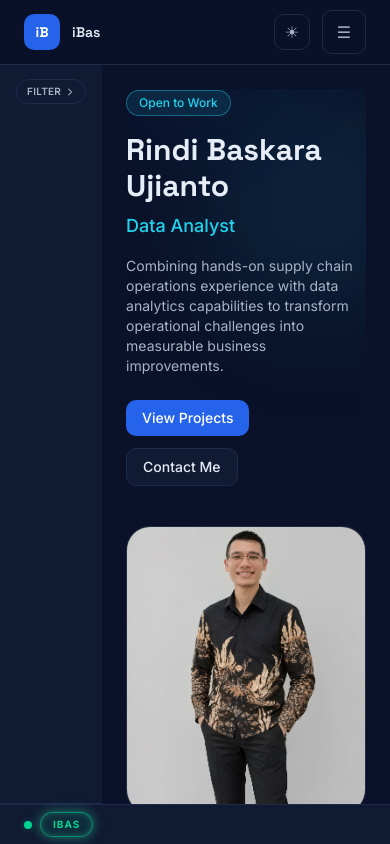
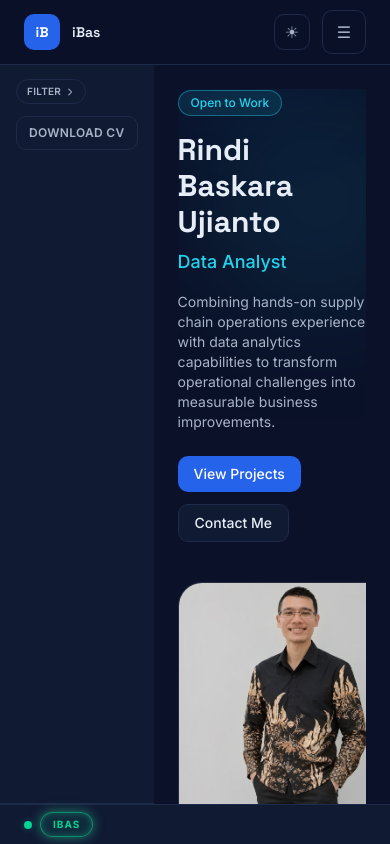
Before and after one commit to rdbaskara/rdbaskara.github.io, a Next.js app: page / in a window 390 px wide. Built offline with nearby package versions, Linux system fonts and the light colour scheme.

Commit message:
Add CV download link to mobile sidebar

```diff
--- a/components/workspace/SideBar.tsx
+++ b/components/workspace/SideBar.tsx
@@ -129,7 +129,7 @@ export function SideBar({ activeCategory, onCategoryChange }: SideBarProps) {
                 </div>
               </div>
 
-              <div className="space-y-2 border-t border-border pt-4">
+              <div className="border-t border-border pt-4">
                 <a
                   href="https://drive.google.com/file/d/1yTfloB_HYAPraJiFS-DVUCyRc9_J--Z6/view?usp=sharing"
                   target="_blank"
@@ -138,7 +138,6 @@ export function SideBar({ activeCategory, onCategoryChange }: SideBarProps) {
                 >
                   Download CV
                 </a>
-
               </div>
             </div>
           )}
@@ -200,6 +199,15 @@ export function SideBar({ activeCategory, onCategoryChange }: SideBarProps) {
             </button>
           ))}
         </div>
+
+        <a
+          href="https://drive.google.com/file/d/1yTfloB_HYAPraJiFS-DVUCyRc9_J--Z6/view?usp=sharing"
+          target="_blank"
+          rel="noopener noreferrer"
+          className="mt-3 block w-full rounded-md border border-border px-3 py-2 text-center text-xs font-semibold uppercase tracking-wide text-text-secondary transition-colors hover:border-cyan hover:text-cyan"
+        >
+          Download CV
+        </a>
       </div>
     </>
   );
```
